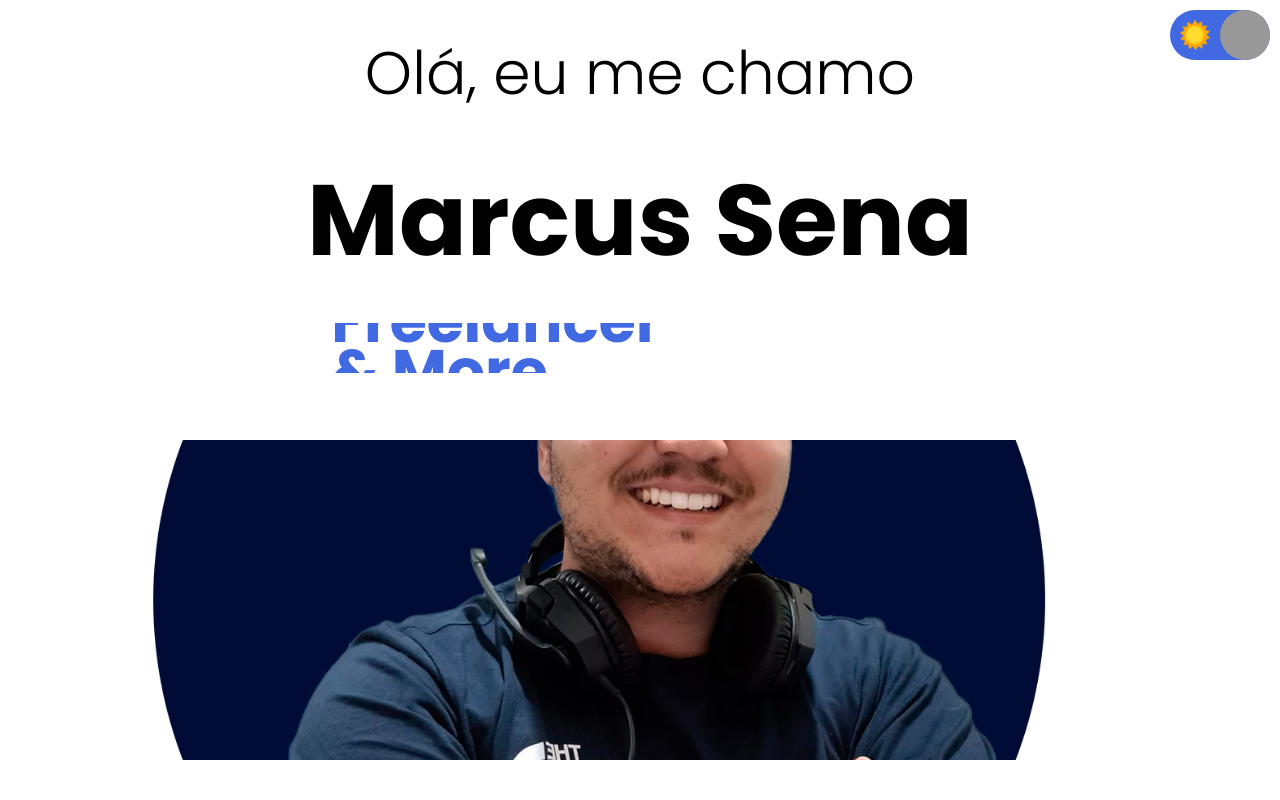
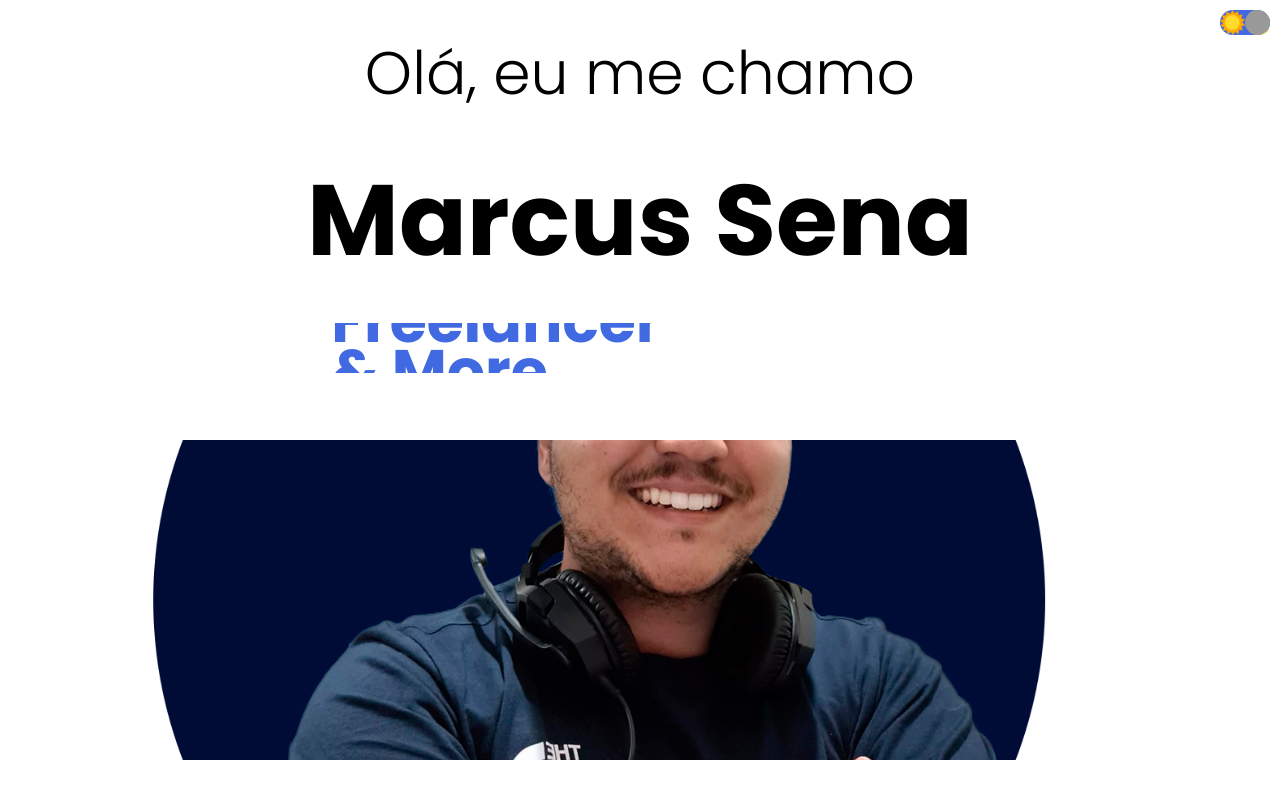
Before and after one commit to senaMarcus/resume, a React (Create React App) app: page / in a window 1280 px wide. Shown: the top 800 px of the page. Built offline with nearby package versions, Linux system fonts and the light colour scheme; a web font is replaced by a local one.

Commit message:
return toggle css configs

```diff
--- a/src/components/Toggle/index.jsx
+++ b/src/components/Toggle/index.jsx
@@ -17,7 +17,7 @@ const Toggle = () => {
       <div
         className="t-button"
         onClick={handleClick}
-        style={{ left: theme.state.darkMode ? 0 : 50 }}
+        style={{ left: theme.state.darkMode ? 0 : 25 }}
       ></div>
     </div>
   );
--- a/src/components/Toggle/toggle.css
+++ b/src/components/Toggle/toggle.css
@@ -29,18 +29,18 @@
 
 @media screen and (max-device-width: 1024px), screen and (max-width: 1024px) {
   .t {
-    width: 100px;
-    height: 50px;
+    width: 50px;
+    height: 25px;
     border-radius: 25px;
   }
 
   .t-icon {
-    width: 30px;
-    height: 30px;
+    width: 25px;
+    height: 25px;
   }
 
   .t-button {
-    width: 50px;
-    height: 50px;
+    width: 25px;
+    height: 25px;
   }
 }
```
